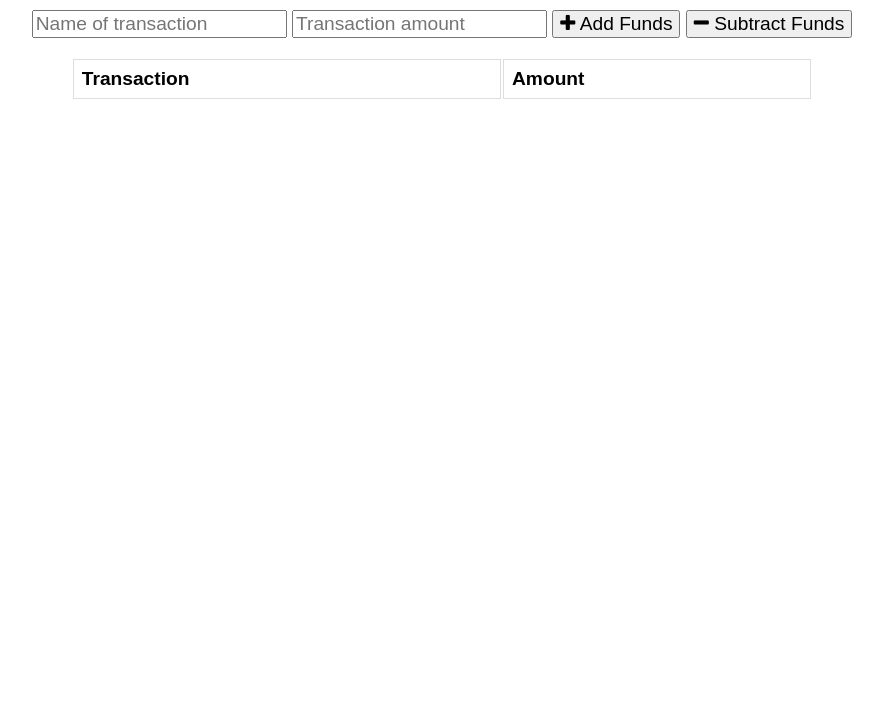
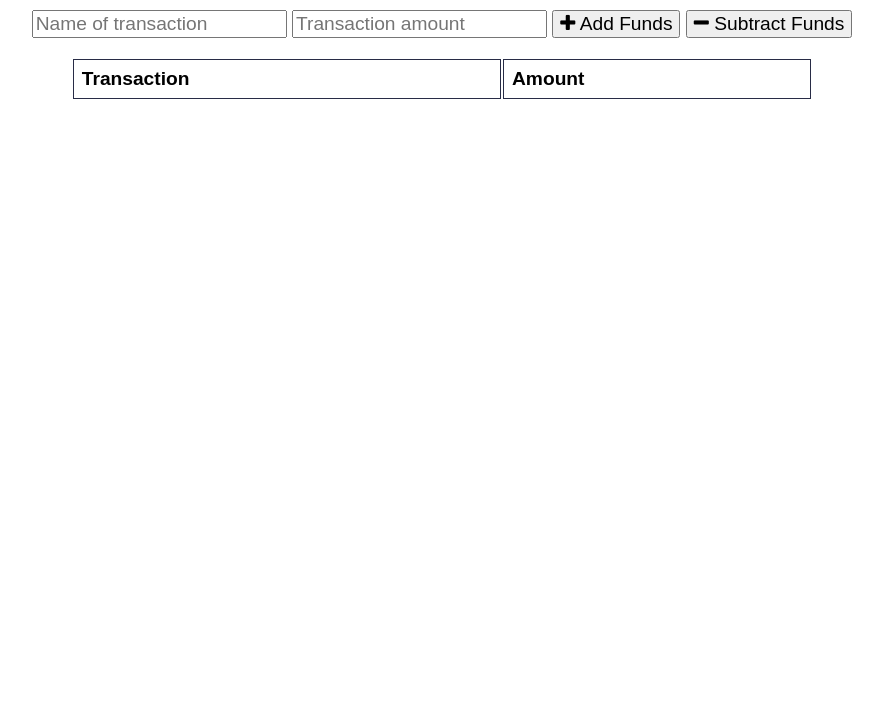
Before and after one commit to sdemercurio/PWA18-budget-tracker, a website: page public/index.html in a window 1280 px wide. Shown: the part 72-800 px from the top of the page, without its empty margins (198-1081 px from the left). Drawn offline with nearby package versions, Linux system fonts and the light colour scheme; no server answers.

Commit message:
creating webmanifest

```diff
--- a/public/styles.css
+++ b/public/styles.css
@@ -13,7 +13,7 @@ table {
 }
 
 td, th {
-  border: 1px solid #dddddd;
+  border: 1px solid #282c46;
   text-align: left;
   padding: 8px;
 }
```
Also changed, not shown: manifest.webmanifest (added).
